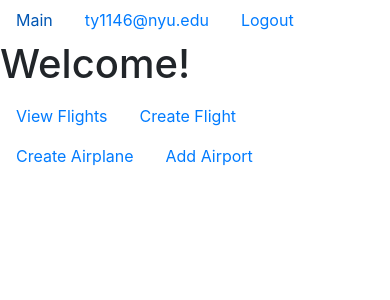
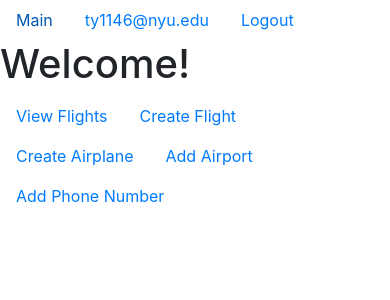
Before and after one commit to AlpacaMax/Plane_Ticket_Booking_System, a Flask app: page /staffFlights in a window 390 px wide. Shown: the top 300 px of the page. Run offline with Flask 2, Linux system fonts and the light colour scheme; a user stored in the database is signed in; some libraries are stand-ins or nearby versions.

Commit message:
Add add phone number

```diff
--- a/app/routes.py
+++ b/app/routes.py
@@ -5,7 +5,7 @@ from flask import render_template, request, url_for, flash, redirect
 from markupsafe import escape
 from app.models import *
 from app import app, db, bcrypt
-from app.forms import FilterForm, LoginForm, CustomerRegisterForm, StaffRegisterForm, PurchaseForm, CommentForm, DateFilterForm, CreateFlightForm, to_datetime, AddAirplaneForm, AddAirportForm
+from app.forms import FilterForm, LoginForm, CustomerRegisterForm, StaffRegisterForm, PurchaseForm, CommentForm, DateFilterForm, CreateFlightForm, to_datetime, AddAirplaneForm, AddAirportForm, AddPhoneNumberForm
 from sqlalchemy.orm import aliased
 from flask_login import login_user, current_user, logout_user, login_required
 
@@ -530,3 +530,24 @@ def add_airport():
         flash("Airport added!")
 
     return render_template("add_airport.html", form=form)
+
+@app.route("/addPhoneNumber", methods=["GET", "POST"])
+@login_required
+def add_phone_number():
+    if (current_user.get_user_type() == "Customer"):
+        flash("You cannot add phone number")
+        return redirect(url_for("home"))
+
+    form = AddPhoneNumberForm()
+    form.username.data = current_user.username
+
+    if (form.validate_on_submit()):
+        phone = Phone(
+            username = current_user.username,
+            number = form.number.data
+        )
+        db.session.add(phone)
+        db.session.commit()
+        flash("Phone number added!")
+
+    return render_template("add_phone_number.html", form=form)
--- a/app/templates/staff_layout.html
+++ b/app/templates/staff_layout.html
@@ -16,6 +16,9 @@
         <li class="nav-item">
             <a class="nav-link" href="{{ url_for('add_airport') }}">Add Airport</a>
         </li>
+        <li class="nav-item">
+            <a class="nav-link" href="{{ url_for('add_phone_number') }}">Add Phone Number</a>
+        </li>
     </ul>
 
     {% block home_content %}{% endblock %}
```
Also changed, not shown: app/forms.py (+12 -1 lines), app/templates/add_phone_number.html (added, +17 -0 lines), app/site.db.
